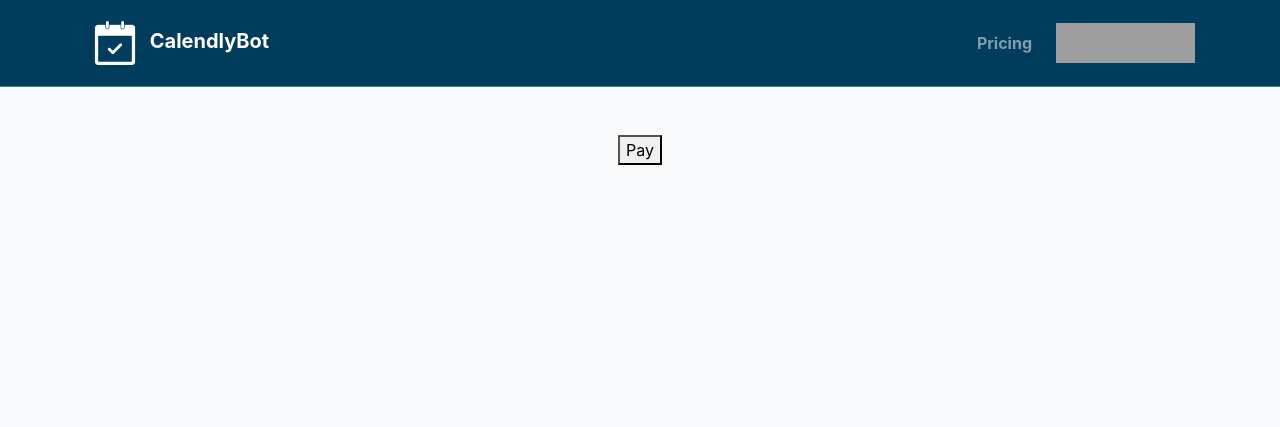
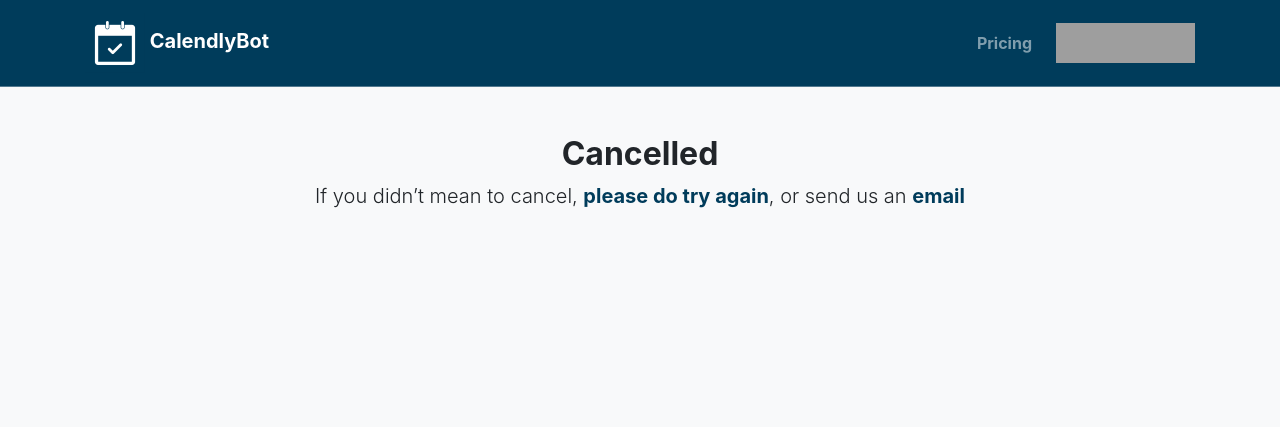
Before and after one commit to an-dev/calendlybot, a Django app: page /upgrade/cancel/ in a window 1280 px wide. Shown: the top 427 px of the page. Run offline with Django 3.2, Linux system fonts and the light colour scheme; parts of the project's set-up code (start-up, migrations or seed data) failed here and were passed over; some libraries are stand-ins or nearby versions; grey boxes are pictures that could not be loaded.

Commit message:
wip pricing 2

```diff
--- a/static/web/js/upgrade.js
+++ b/static/web/js/upgrade.js
@@ -20,10 +20,10 @@ document.addEventListener("DOMContentLoaded", () => {
         });
     };
 
-    document.querySelector("#submit").addEventListener("click", function(evt) {
+    createCheckoutSession();
+
+    document.querySelector("#upgrade-sm").addEventListener("click", function(evt) {
       evt.preventDefault();
-      createCheckoutSession();
-      debugger;
       // Initiate payment
       stripe
         .redirectToCheckout({
--- /dev/null
+++ b/templates/web/cancel.html
@@ -0,0 +1,14 @@
+{% extends 'web/base.html' %}
+{% block title %}Cancelled{% endblock %}
+{% block content %}
+{% load static %}
+<section class="py-5 text-center">
+    <div class="container">
+        <h1 class="h2 mx-xl-6 font-weight-bold">Cancelled</h1>
+        <p class="lead">
+            If you didn’t mean to cancel, <a href="/upgrade/" class="font-weight-bold cbot-link">please do try again</a>,
+            or send us an <a href="mailto:andy.idiaghe@gmail.com" class="font-weight-bold cbot-link">email</a>
+        </p>
+    </div>
+</section>
+{% endblock %}
--- a/templates/web/upgrade.html
+++ b/templates/web/upgrade.html
@@ -4,7 +4,8 @@
 {% load static %}
 <section class="py-5 text-center">
     <div class="container">
-        <button id="submit">Pay</button>
+        <button id="upgrade-sm">Small</button>
+        <!--<button id="upgrade-lg">Large</button>-->
     </div>
 </section>
 {% endblock %}
--- a/web/payments/views.py
+++ b/web/payments/views.py
@@ -23,8 +23,8 @@ def session_create(request):
         # Customer is only signing up for a subscription
         stripe.api_key = settings.STRIPE_SECRET_KEY
         checkout_session = stripe.checkout.Session.create(
-            success_url=settings.SITE_URL + "/success/?session_id={CHECKOUT_SESSION_ID}/",
-            cancel_url=f"{settings.SITE_URL}/cancel/",
+            success_url=settings.SITE_URL + "/upgrade/success/?session_id={CHECKOUT_SESSION_ID}",
+            cancel_url=f"{settings.SITE_URL}/upgrade/cancel/",
             payment_method_types=["card"],
             subscription_data={"items": [{"plan": settings.STRIPE_PLAN_ID}]},
         )
@@ -32,15 +32,18 @@ def session_create(request):
     except Exception:
         logger.exception('Could not create checkout session')
         return HttpResponse(
-            json.dumps({'error': 'Could not create session for payment. Retry later or contact support'}), status=403)
+            json.dumps(
+                {'error': 'Could not create session for payment. Retry later or contact support'}),
+            status=403)
 
 
 @require_http_methods(["GET"])
 def cancel(request):
-    return TemplateResponse(request, 'web/upgrade.html')
+    return TemplateResponse(request, 'web/cancel.html')
 
 
 @require_http_methods(["GET"])
 def success(request):
-    import pdb; pdb.set_trace()
+    import pdb;
+    pdb.set_trace()
     return TemplateResponse(request, 'web/upgrade.html')
--- a/web/settings/base.py
+++ b/web/settings/base.py
@@ -128,6 +128,6 @@ STATIC_ROOT = os.path.join(STATIC_DIR, 'staticfiles')
 
 SITE_URL = os.getenv('SITE_URL', 'http://localhost:8000')
 
-STRIPE_PUBLIC_KEY = os.environ.get("STRIPE_PUBLIC_KEY", "<your publishable key>")
-STRIPE_SECRET_KEY = os.environ.get("STRIPE_SECRET_KEY", "<your secret key>")
-STRIPE_PLAN_ID = os.environ.get("STRIPE_PLAN_ID", "<your secret key>")
+STRIPE_PUBLIC_KEY = os.environ["STRIPE_PUBLIC_KEY"]
+STRIPE_SECRET_KEY = os.environ["STRIPE_SECRET_KEY"]
+STRIPE_PLAN_ID = os.environ["STRIPE_PLAN_ID"]
```
Also changed, not shown: templates/web/success.html (added, +13 -0 lines).
